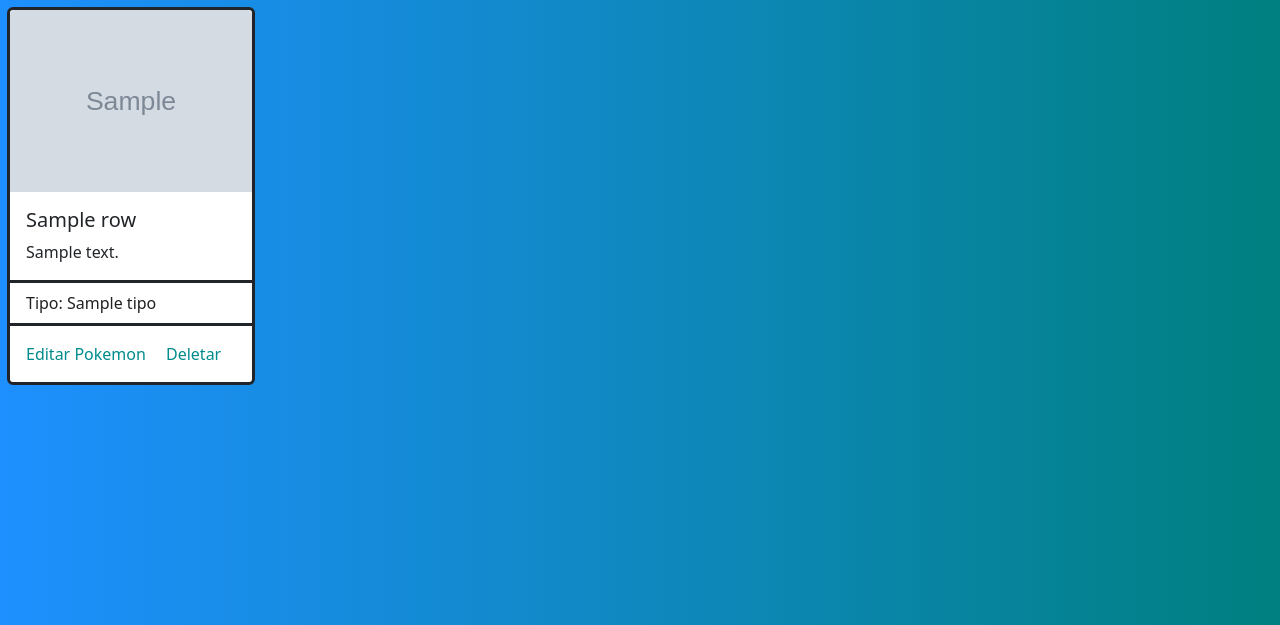
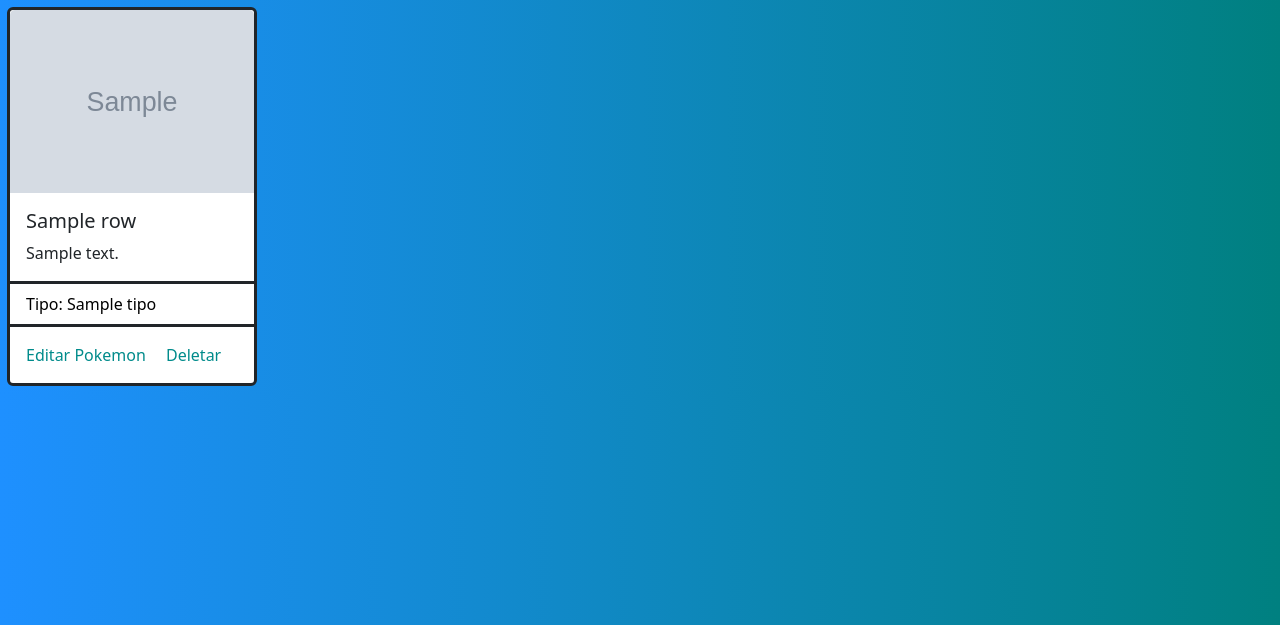
Before and after one commit to mateus040/Pokedex, a PHP site: template View/modules/Pokemon/ListarPokemon.php in a window 1280 px wide. Shown: the top 625 px of the page. Run offline with PHP 8.4, Linux system fonts and the light colour scheme; the template is opened without the code that fills it: most values are stand-ins (such as "Sample title", 1, 10 or a date in 2020); grey boxes marked "Sample" are stand-in pictures.

Commit message:
atualizando mvc

```diff
--- a/Controller/PokemonController.php
+++ b/Controller/PokemonController.php
@@ -35,7 +35,7 @@ class PokemonController
         $model->nome = $_POST['nome'];
         $model->descricao = $_POST['descricao'];
         $model->tipo = $_POST['tipo'];
-        $model->imagem = $_FILES['imagem'];
+        $model->imagem = $_POST['imagem'];
 
 
         $model->save();
--- a/View/modules/Pokemon/ListarPokemon.php
+++ b/View/modules/Pokemon/ListarPokemon.php
@@ -11,8 +11,8 @@
 <body>
 
     <?php foreach($model->rows as $item): ?>
-            <div class="card" style="width: 248px; margin:7px; font-size: 16px; display:inline-flex;max-width: 300px; border: solid;">
-                <img src="<?= $item['imagem'] ?>" class="card-img-top">
+            <div class="card">
+                <img class="card-img-top" src="<?= $item['imagem'] ?>">
                 <div class="card-body">
                     <h5 class="card-title"><?= $item['nome'] ?></h5>
                     <ul class="list-group list-group-flush">
@@ -20,11 +20,11 @@
                     </ul>
                 </div>
                 <ul class="list-group list-group-flush">
-                    <li class="list-group-item" style="color:#212121">Tipo: <?= $item['tipo'] ?></li>
+                    <li class="list-group-item">Tipo: <?= $item['tipo'] ?></li>
                 </ul>
                 <div class="card-body">
-                <a href="/pokemon/form?id=<?= $item['id'] ?>" class="card-link" style="color:darkcyan;text-decoration:none;">Editar Pokemon</a></b>
-                    <a href="/pokemon/delete?id=<?= $item['id'] ?>" class="card-link" style="color:darkcyan;text-decoration:none;">Deletar</a>
+                <a href="/pokemon/form?id=<?= $item['id'] ?>" class="card-link">Editar Pokemon</a></b>
+                    <a href="/pokemon/delete?id=<?= $item['id'] ?>" class="card-link">Deletar</a>
                 </div>
             </div>
             <td>
```
Also changed, not shown: View/modules/Pokemon/FormPokemon.php (+3 -5 lines).
